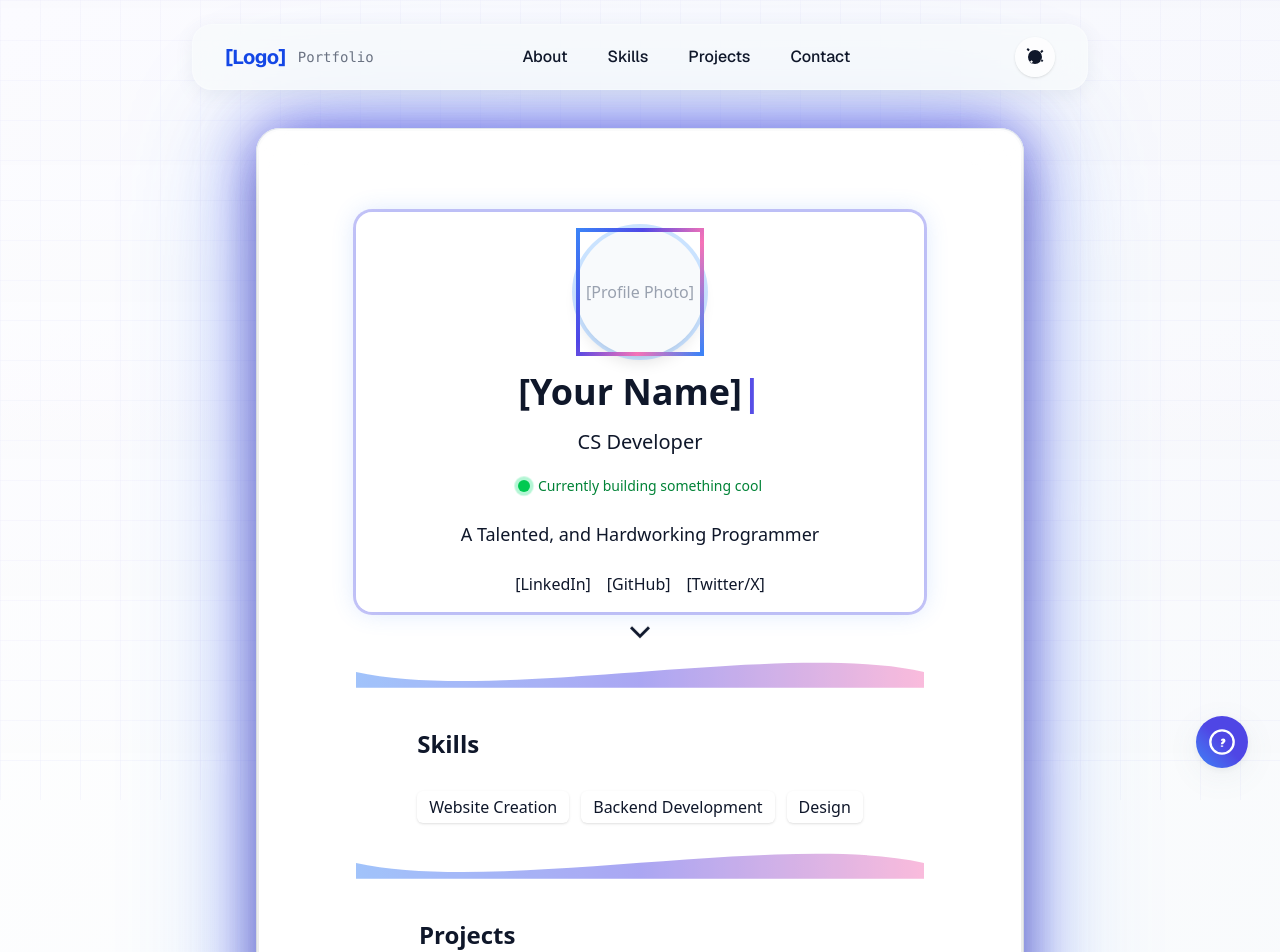
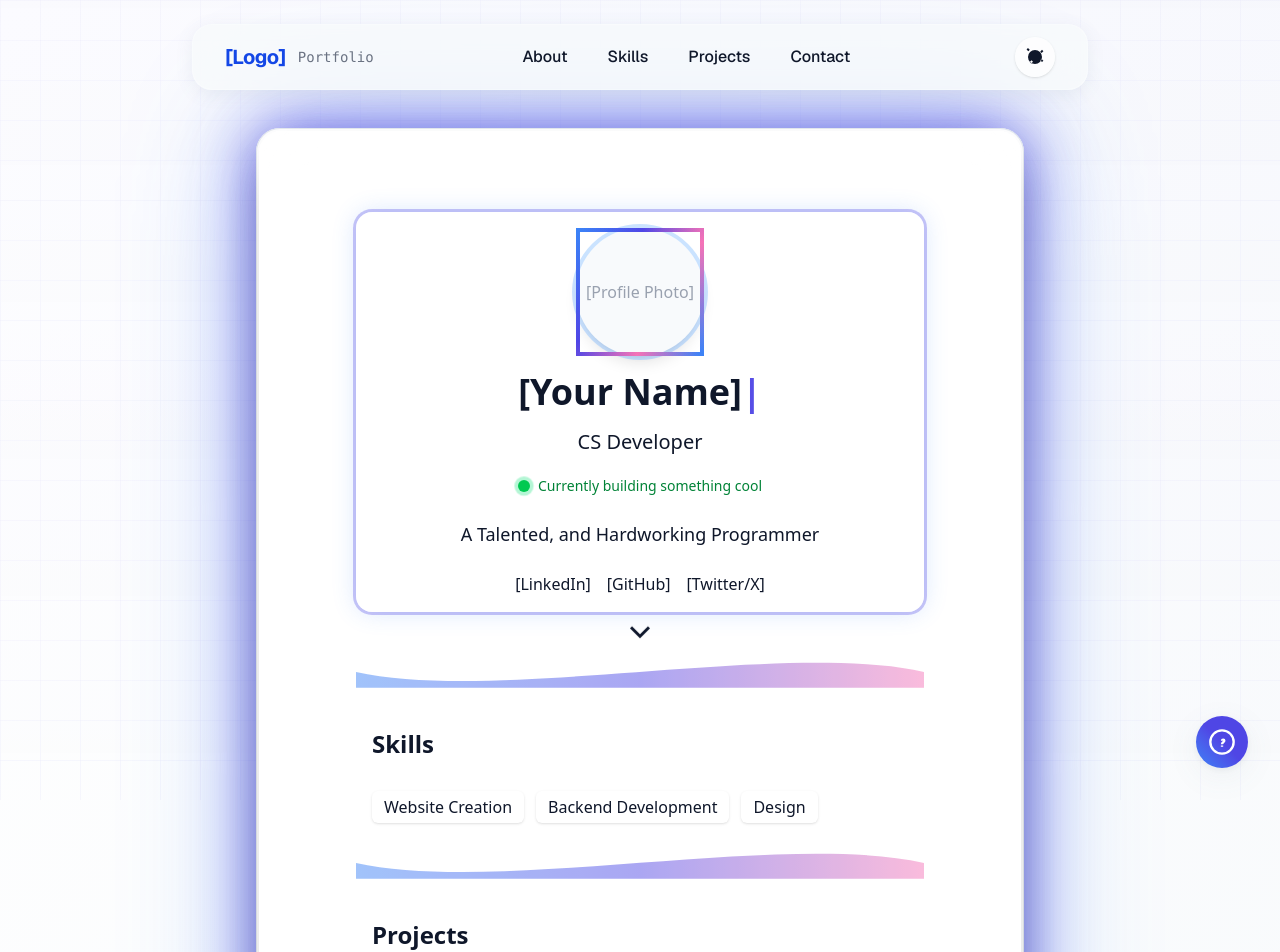
Before and after one commit to AlexanderKeet/pwebsite, a Next.js app: page / in a window 1280 px wide. Shown: the top 952 px of the page. Built offline with nearby package versions, Linux system fonts and the light colour scheme.

Commit message:
light mode fix

```diff
--- a/src/app/page.tsx
+++ b/src/app/page.tsx
@@ -605,21 +605,10 @@ function Timeline() {
 }
 
 // --- SectionReveal component ---
-function SectionReveal({ children, delay, effect }: { children: React.ReactNode, delay?: number, effect?: 'fade'|'slide-left'|'slide-right'|'zoom'|'flip' }) {
-  const [show, setShow] = useState(false);
-  useEffect(() => {
-    const t = setTimeout(() => setShow(true), delay || 0);
-    return () => clearTimeout(t);
-  }, [delay]);
-  let anim = 'animate-fade-in-up';
-  if (effect === 'slide-left') anim = 'animate-slide-in-left';
-  if (effect === 'slide-right') anim = 'animate-slide-in-right';
-  if (effect === 'zoom') anim = 'animate-zoom-in';
-  if (effect === 'flip') anim = 'animate-flip-in';
-  // Apply animation only when show is true
-  return (
-    <div className={show ? anim : 'opacity-0'} style={show && delay ? { animationDelay: `${delay}ms` } : {}}>{children}</div>
-  );
+// Modified to always render children without scroll-triggered animation
+function SectionReveal({ children }: { children: React.ReactNode, delay?: number, effect?: 'fade'|'slide-left'|'slide-right'|'zoom'|'flip' }) {
+  // Simply return the children without applying animation based on scroll
+  return <>{children}</>;
 }
 
 // --- WaveDivider component ---
```
